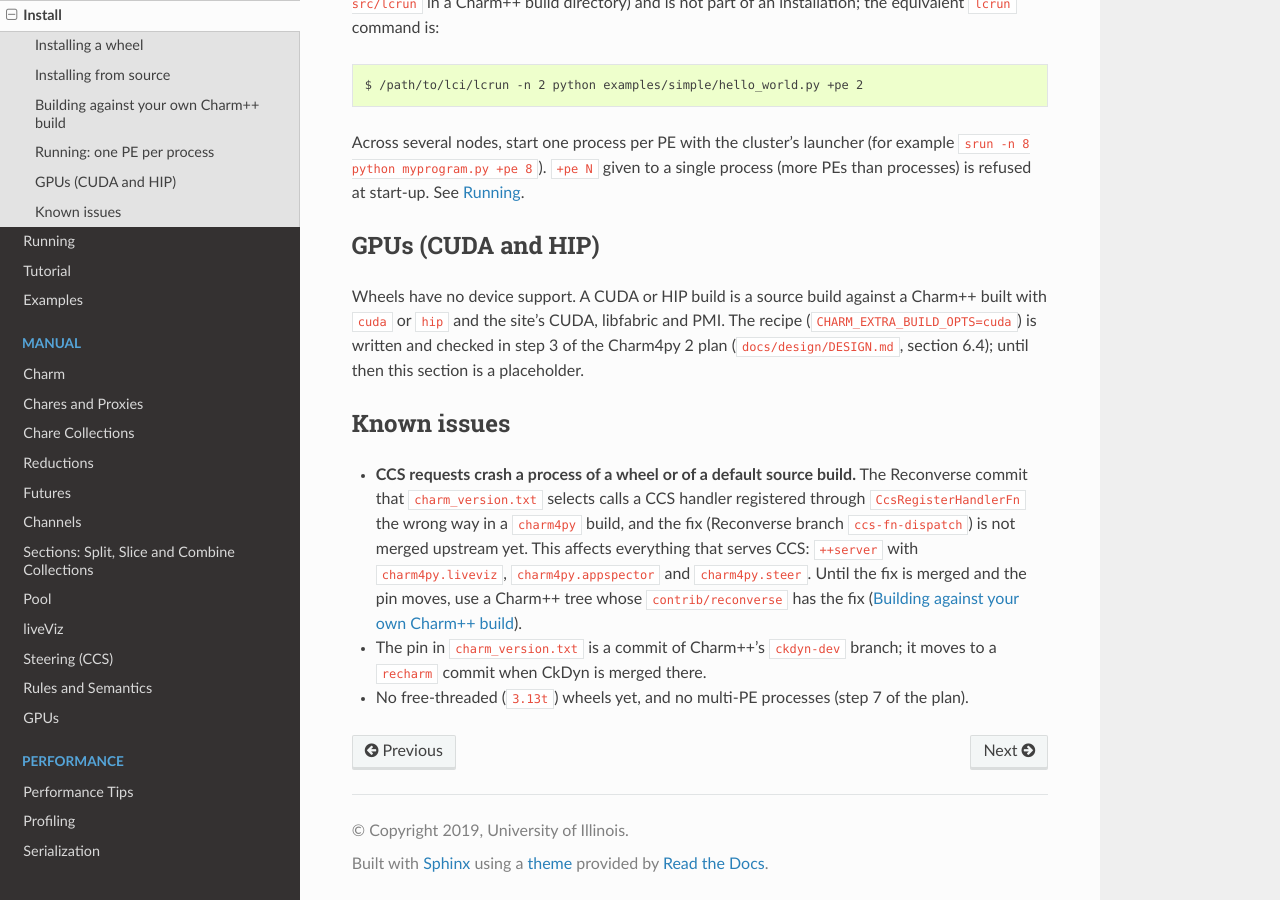
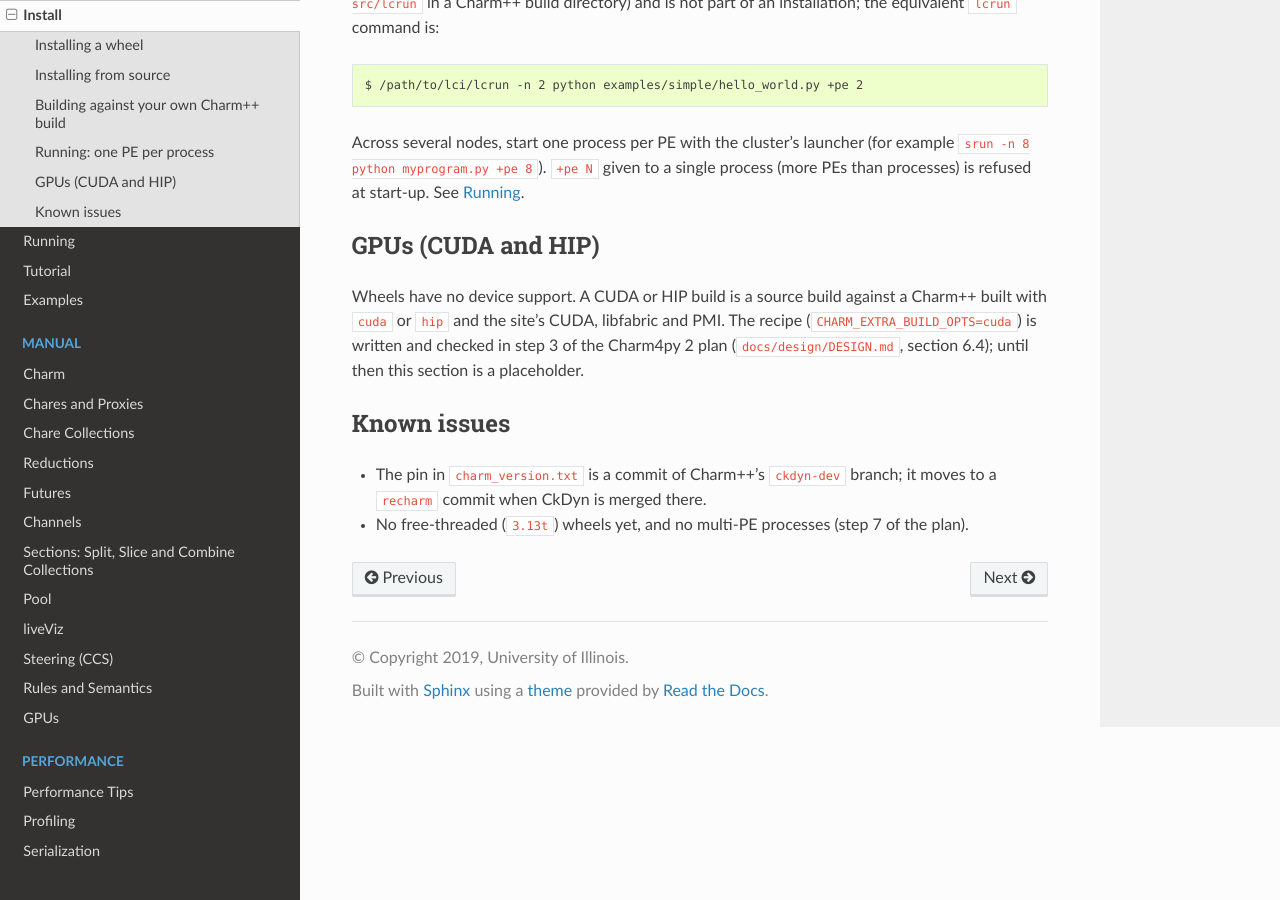
Before and after one commit to charmplusplus/charm4py, a Sphinx documentation site: the page built from docs/install.rst, in a window 1280 px wide and 900 px high, scrolled down 3508 px. Built offline with Sphinx 7.4.7 and the Read the Docs theme 3.1.0, drawn with Linux system fonts in a browser that asks for light colours.

Commit message:
Pin ckdyn-dev 44b27e6c8 (reconverse CCS fix); drop the CCS known issue
Co-Authored-By: Claude Fable 5.1 <noreply@anthropic.com>

```diff
--- a/charm_version.txt
+++ b/charm_version.txt
@@ -9,4 +9,4 @@
 # Charm++ commit records.
 repository https://github.com/charmplusplus/charm.git
 branch ckdyn-dev
-commit 454f5eb10ffdcf857227fa9685f226bd151c4616
+commit 44b27e6c8956f9272cdaf07902f3490335298e9b
--- a/docs/install.rst
+++ b/docs/install.rst
@@ -183,15 +183,6 @@ then this section is a placeholder.
 Known issues
 ------------
 
-* **CCS requests crash a process of a wheel or of a default source build.**
-  The Reconverse commit that ``charm_version.txt`` selects calls a CCS handler
-  registered through ``CcsRegisterHandlerFn`` the wrong way in a ``charm4py``
-  build, and the fix (Reconverse branch ``ccs-fn-dispatch``) is not merged
-  upstream yet. This affects everything that serves CCS: ``++server`` with
-  ``charm4py.liveviz``, ``charm4py.appspector`` and ``charm4py.steer``. Until
-  the fix is merged and the pin moves, use a Charm++ tree whose
-  ``contrib/reconverse`` has the fix (`Building against your own Charm++
-  build`_).
 * The pin in ``charm_version.txt`` is a commit of Charm++'s ``ckdyn-dev``
   branch; it moves to a ``recharm`` commit when CkDyn is merged there.
 * No free-threaded (``3.13t``) wheels yet, and no multi-PE processes (step 7
```
Also changed, not shown: docs/design/SPEC-6.md (+5 -5 lines).
